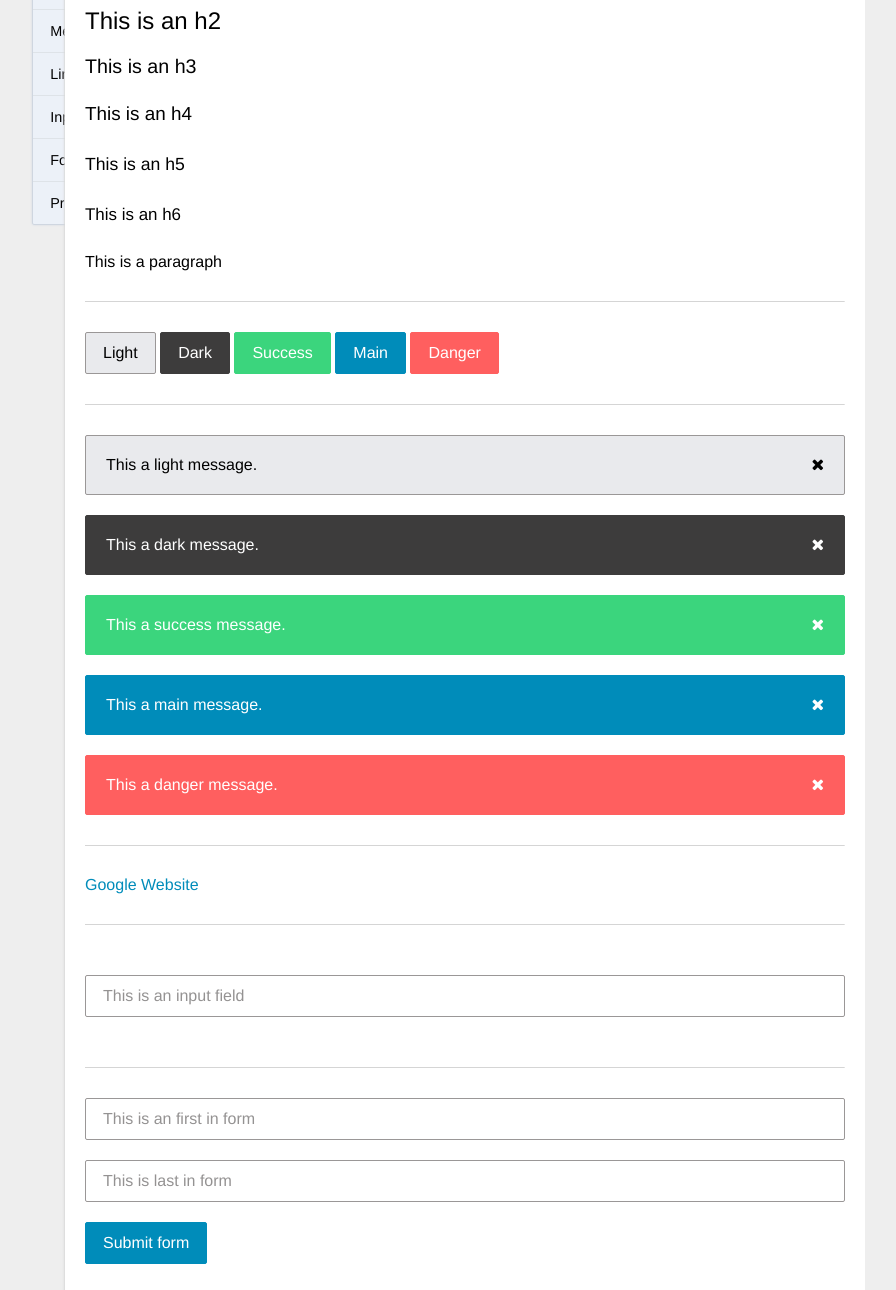
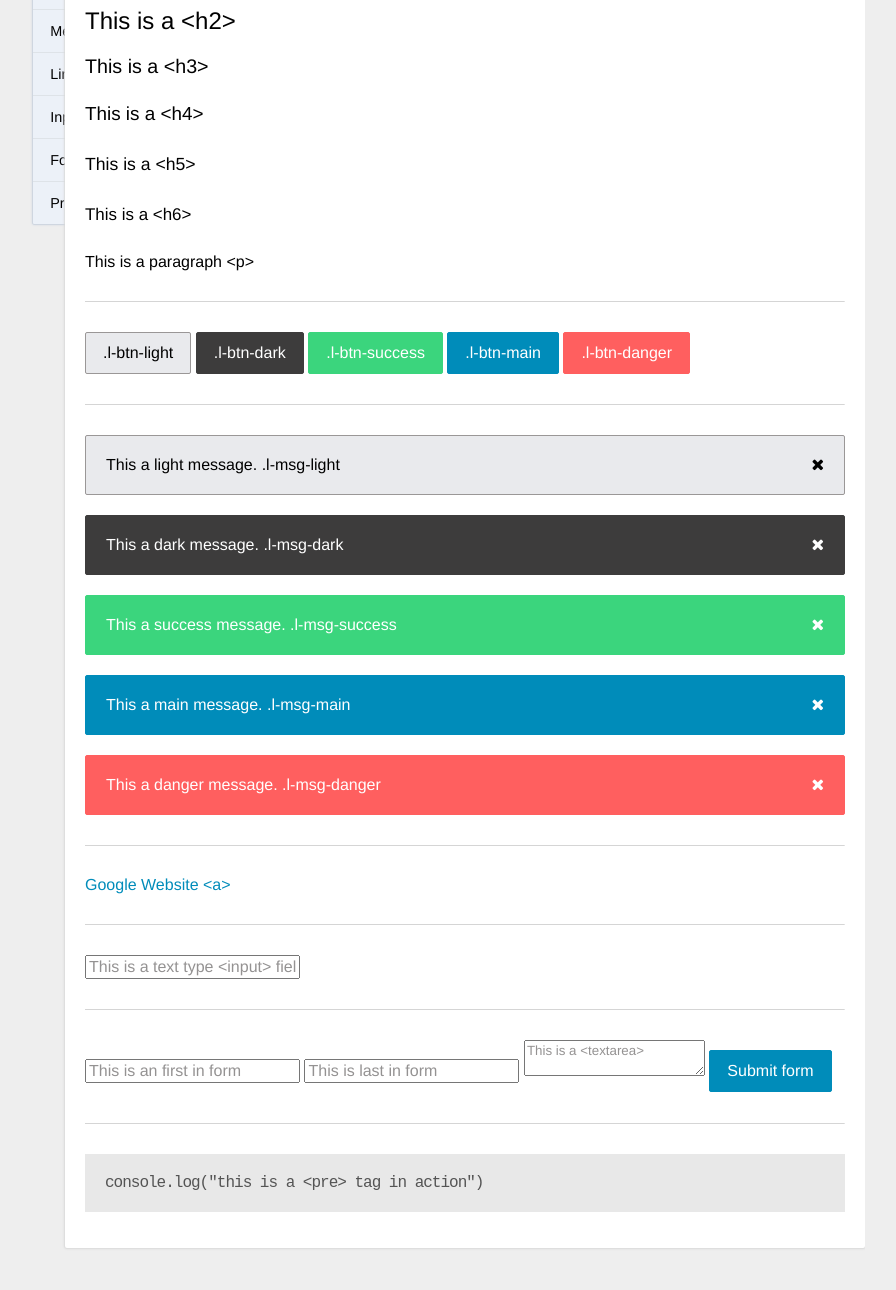
Before and after one commit to dfala/lightcss, a website: page index.html in a window 1280 px wide. Shown: the part 243-1533 px from the top of the page, without its empty margins (275-1171 px from the left). Drawn offline with Linux system fonts and the light colour scheme.

Commit message:
made examples a little more demonstrative, i.e. with class and element names

```diff
--- a/index.html
+++ b/index.html
@@ -30,61 +30,62 @@
 
 
 	  <div class="l-container">
-	    <h1>This is an h1</h1>
-	    <h2>This is an h2</h2>
-	    <h3>This is an h3</h3>
-	    <h4>This is an h4</h4>
-	    <h5>This is an h5</h5>
-	    <h6>This is an h6</h6>
+	    <h1>This is a &lt;h1&gt;</h1>
+	    <h2>This is a &lt;h2&gt;</h2>
+	    <h3>This is a &lt;h3&gt;</h3>
+	    <h4>This is a &lt;h4&gt;</h4>
+	    <h5>This is a &lt;h5&gt;</h5>
+	    <h6>This is a &lt;h6&gt;</h6>
 	    <p>
-	      This is a paragraph
+	      This is a paragraph &lt;p&gt;
 	    </p>
 
 			<hr />
-			<button class="l-btn-light">Light</button>
-			<button class="l-btn-dark">Dark</button>
-			<button class="l-btn-success">Success</button>
-			<button class="l-btn-main">Main</button>
-			<button class="l-btn-danger">Danger</button>
+			<button class="l-btn-light">.l-btn-light</button>
+			<button class="l-btn-dark">.l-btn-dark</button>
+			<button class="l-btn-success">.l-btn-success</button>
+			<button class="l-btn-main">.l-btn-main</button>
+			<button class="l-btn-danger">.l-btn-danger</button>
 
 			<hr />
 			<div class="l-msg-light">
-				This a light message.
+				This a light message. .l-msg-light
 				<i class="fa fa-times"></i>
 			</div>
 			<div class="l-msg-dark">
-				This a dark message.
+				This a dark message. .l-msg-dark
 				<i class="fa fa-times"></i>
 			</div>
 			<div class="l-msg-success">
-				This a success message.
+				This a success message. .l-msg-success
 				<i class="fa fa-times"></i>
 			</div>
 			<div class="l-msg-main">
-				This a main message.
+				This a main message. .l-msg-main
 				<i class="fa fa-times"></i>
 			</div>
 			<div class="l-msg-danger">
-				This a danger message.
+				This a danger message. .l-msg-danger
 				<i class="fa fa-times"></i>
 			</div>
 
 			<hr />
-			<a href="http://www.google.com">Google Website</a>
+			<a href="http://www.google.com">Google Website &lt;a&gt;</a>
 
 			<hr />
-			<input class="l-input" placeholder="This is an input field" />
+			<input type="text" placeholder="This is a text type <input> field" />
 
 			<hr />
 			<form class="l-form">
-				<input class="l-input" placeholder="This is an first in form" />
-				<input class="l-input" placeholder="This is last in form" />
+				<input type="text" placeholder="This is an first in form" />
+				<input type="text" placeholder="This is last in form" />
+				<textarea placeholder="This is a &lt;textarea&gt;"></textarea>
 				<button class="l-btn-main">Submit form</button>
 			</form>
 
 
 			<hr />
-			<pre>console.log("this is a pre tag in action")</pre>
+			<pre>console.log("this is a &lt;pre&gt; tag in action")</pre>
 
 	  </div>
 	</div>
```
